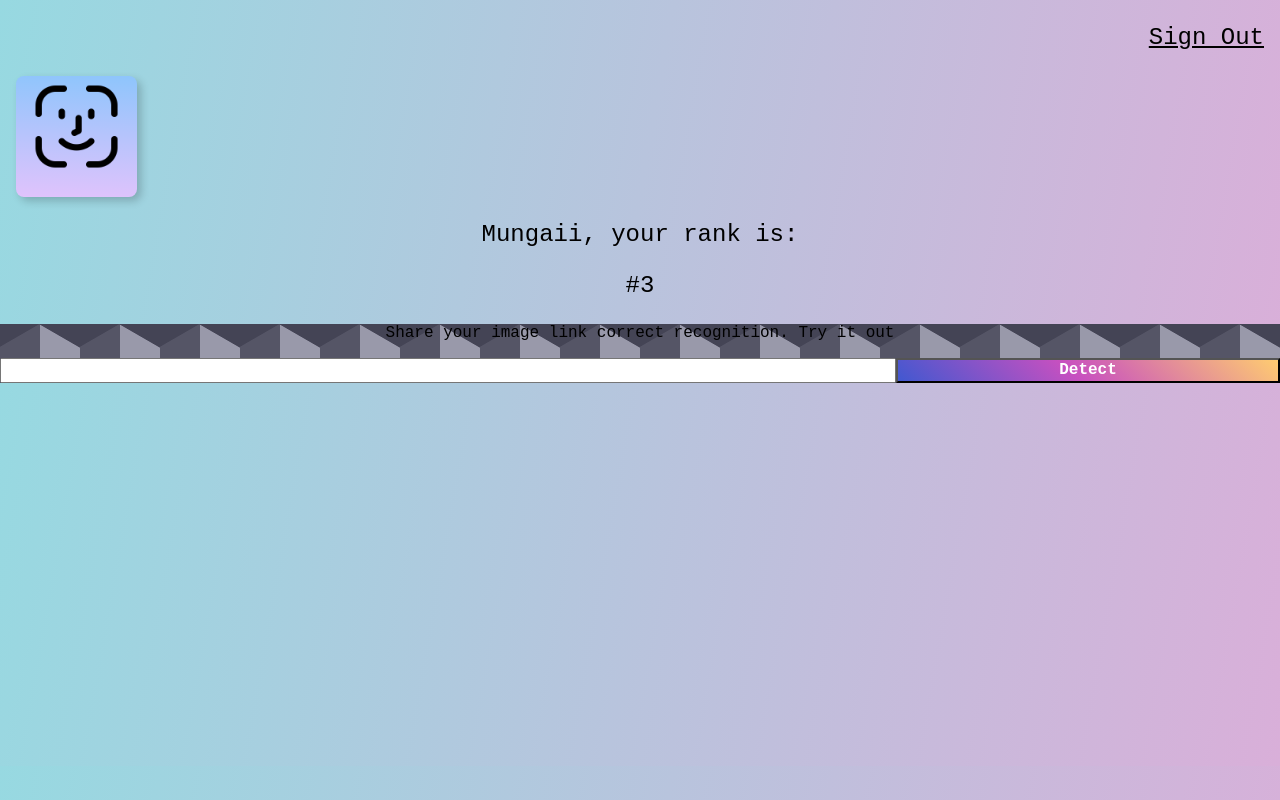
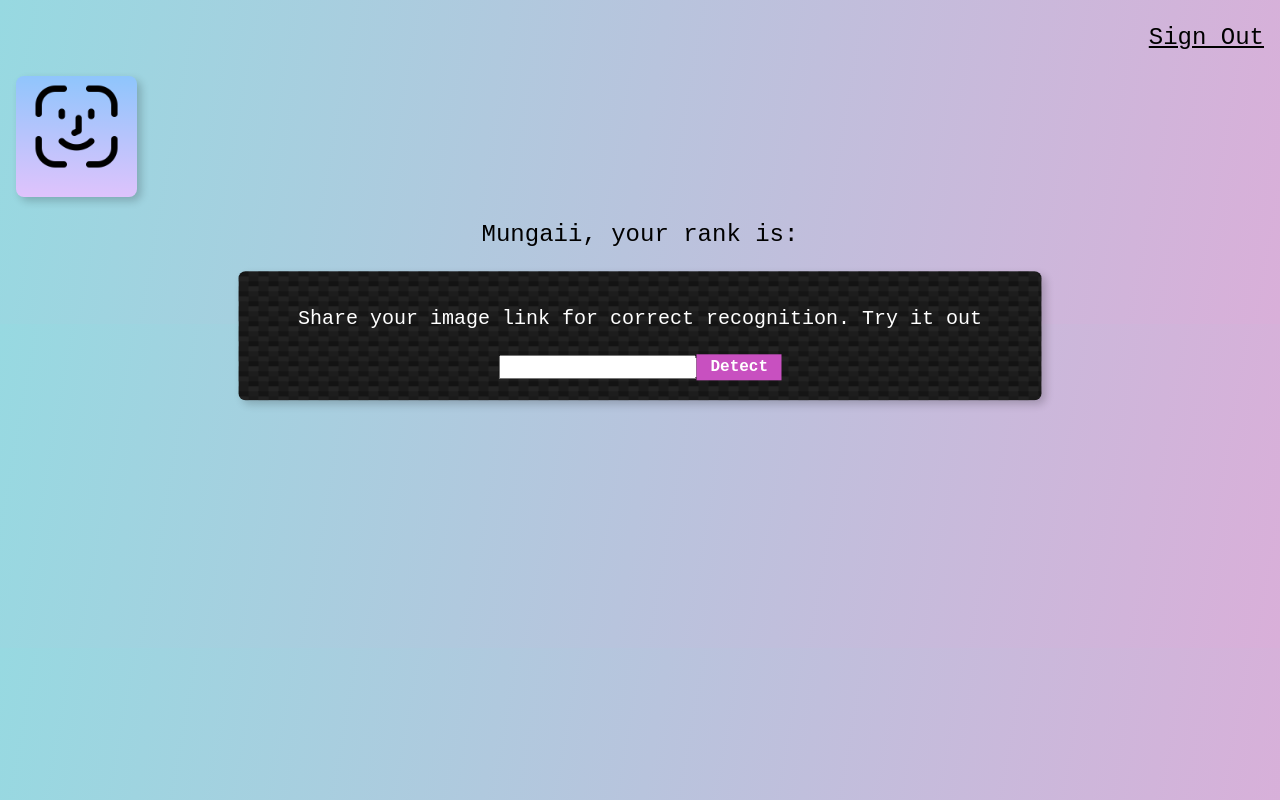
Before and after one commit to ianthedeveloper/facerecognition, a React (Create React App) app: page / in a window 1280 px wide. Built offline with nearby package versions, Linux system fonts and the light colour scheme.

Commit message:
Styling: ImageProcessingField Component

```diff
--- a/src/components/ImageProcessingField/ImageProcessingField.js
+++ b/src/components/ImageProcessingField/ImageProcessingField.js
@@ -3,14 +3,14 @@ import './imageProcessingField.css';
 
 const imageProcessingField = () => {
     return (
-        <div className="imageInputContainer">
-                <p>{"Share your image link correct recognition. Try it out"}  </p>
-                <duv className="imputField" >
-                    <div>
+        <div className="imageInputContainer pa3 shadow-5">
+                    <p className="textPrompt">{"Share your image link for correct recognition. Try it out"}  </p>
+                <div className="inputField" >
+                    <div className="pa1">
                         <input className="mr0"  style={{width: '70%'}} type="text"/>
-                        <button className="detectBtn ml0" style={{width: '30%'}} type="submit">Detect</button>
+                        <button className="detectBtn pa1" style={{width: '30%'}} type="submit">Detect</button>
                     </div>
-                </duv>
+                </div>
         </div>
     )
 }
--- a/src/components/ImageProcessingField/imageProcessingField.css
+++ b/src/components/ImageProcessingField/imageProcessingField.css
@@ -1,13 +1,22 @@
 .imageInputContainer {
-    background-color:#556;
-    background-image: linear-gradient(30deg, #445 12%, transparent 12.5%, transparent 87%, #445 87.5%, #445),
-    linear-gradient(150deg, #445 12%, transparent 12.5%, transparent 87%, #445 87.5%, #445),
-    linear-gradient(30deg, #445 12%, transparent 12.5%, transparent 87%, #445 87.5%, #445),
-    linear-gradient(150deg, #445 12%, transparent 12.5%, transparent 87%, #445 87.5%, #445),
-    linear-gradient(60deg, #99a 25%, transparent 25.5%, transparent 75%, #99a 75%, #99a),
-    linear-gradient(60deg, #99a 25%, transparent 25.5%, transparent 75%, #99a 75%, #99a);
-    background-size:80px 140px;
-    background-position: 0 0, 0 0, 40px 70px, 40px 70px, 0 0, 40px 70px;
+    width: 803px;
+    position: absolute;
+    transform: translate(-50%, -50%);
+    top: 42%;
+    left: 50%;
+    border-radius: 7px;
+
+    background:
+        linear-gradient(27deg, #151515 5px, transparent 5px) 0 5px,
+        linear-gradient(207deg, #151515 5px, transparent 5px) 10px 0px,
+        linear-gradient(27deg, #222 5px, transparent 5px) 0px 10px,
+        linear-gradient(207deg, #222 5px, transparent 5px) 10px 5px,
+        linear-gradient(90deg, #1b1b1b 10px, transparent 10px),
+        linear-gradient(#1d1d1d 25%, #1a1a1a 25%, #1a1a1a 50%, transparent 50%, transparent 75%, #242424 75%, #242424);
+        background-color: #131313;
+        background-size: 20px 20px;
+
+    box-shadow: 3px 3px 3px #000;
 }
 
 .inputField {
@@ -16,10 +25,15 @@
     align-items: center;
 }
 
+.textPrompt {
+    font-size: 20px;
+    color: #FFFFFF;
+}
+
 .detectBtn {
-    background-color: #4158D0;
-    background-image: linear-gradient(43deg, #4158D0 0%, #C850C0 46%, #FFCC70 100%);
+    background-color: #C850C0;
     color: #FFFFFF;
     font-weight: 600;
+    border: none;
 
 }
```
